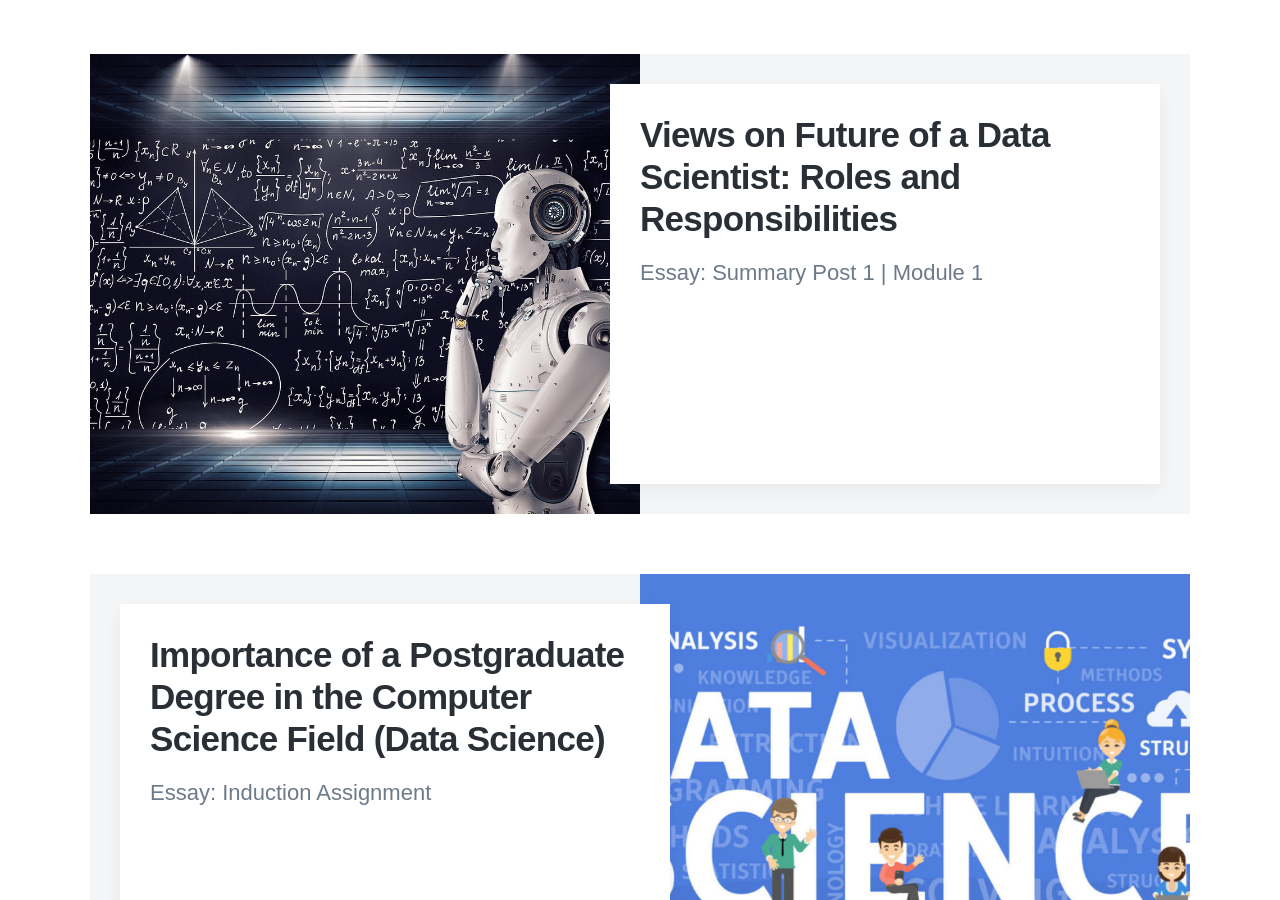
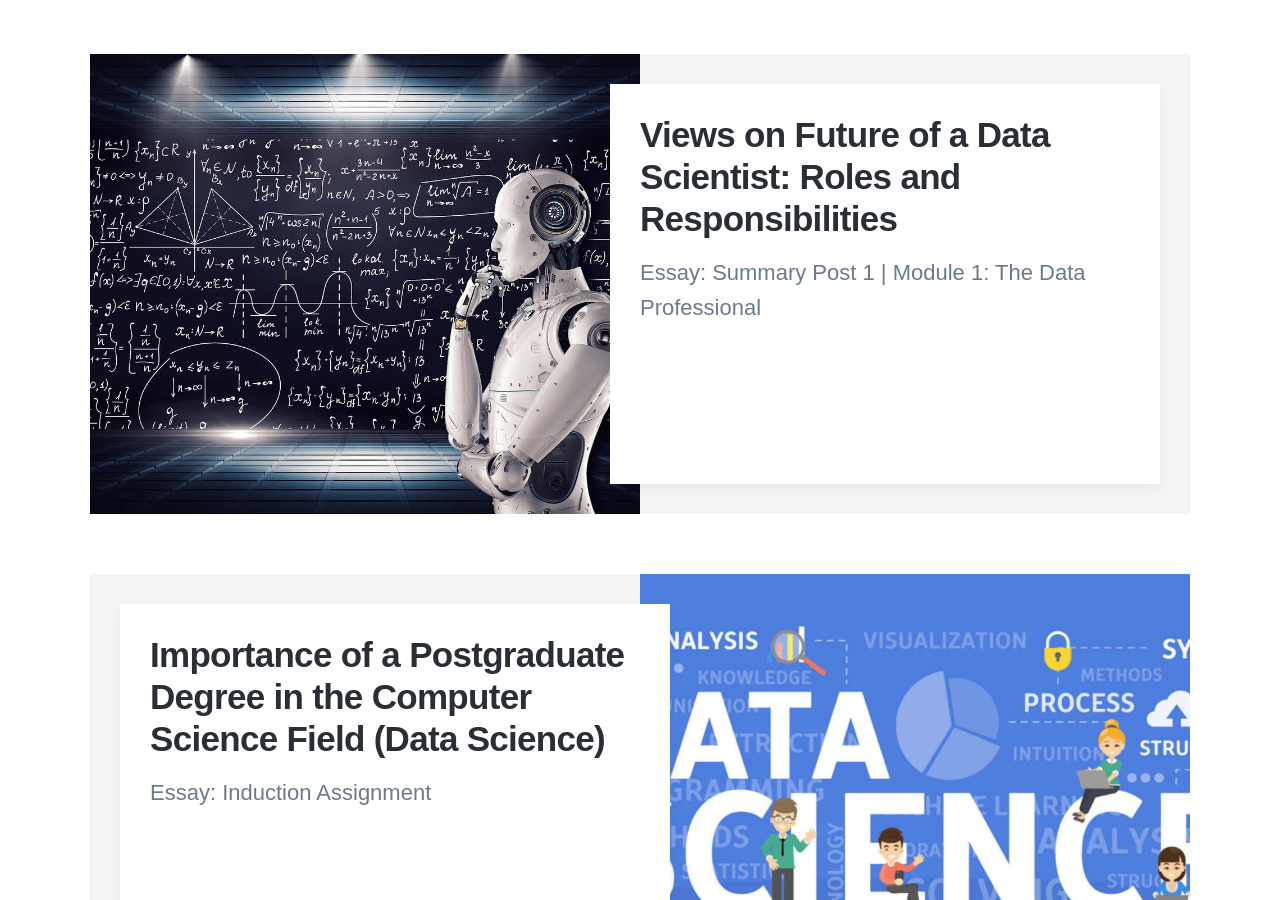
Before and after one commit to DaisyIpatzi/daisyipatzi.github.io, a Jekyll site: the page built from blog/index.html, in a window 1280 px wide and 900 px high, scrolled down 1518 px. Built offline with Jekyll 4.4.1, drawn with Linux system fonts in a browser that asks for light colours; nearby versions of some CDN libraries; some web fonts are replaced; the list of posts is cut into pages by our own code.

Commit message:
Update 2022-10-31-summary-post1.md

```diff
--- a/_posts/2022-10-31-summary-post1.md
+++ b/_posts/2022-10-31-summary-post1.md
@@ -1,7 +1,7 @@
 ---
 title: 'Views on Future of a Data Scientist: Roles and Responsibilities'
 date: 2022-10-31 00:00:00
-description: 'Essay: Summary Post 1 | Module 1'
+description: 'Essay: Summary Post 1 | Module 1: The Data Professional'
 featured_image: '/images/demo/future_data_science.jpg'
 ---
 
```
